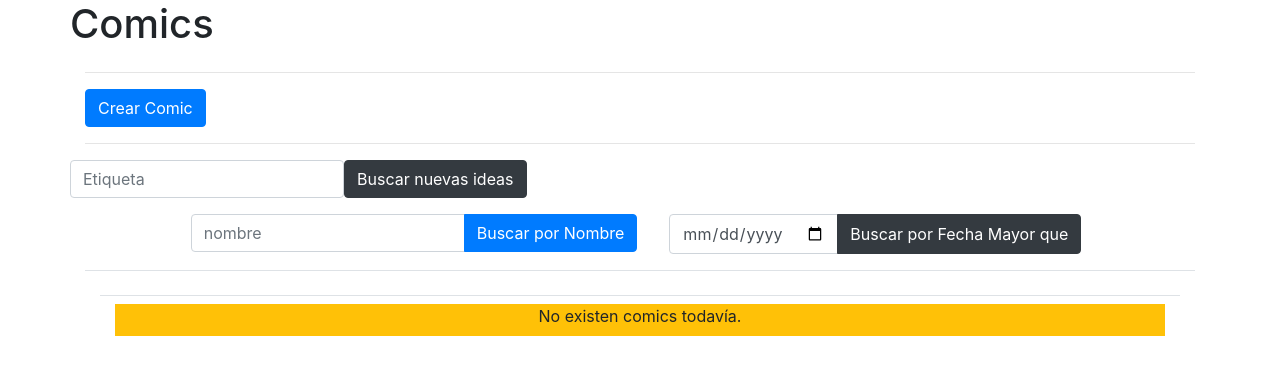
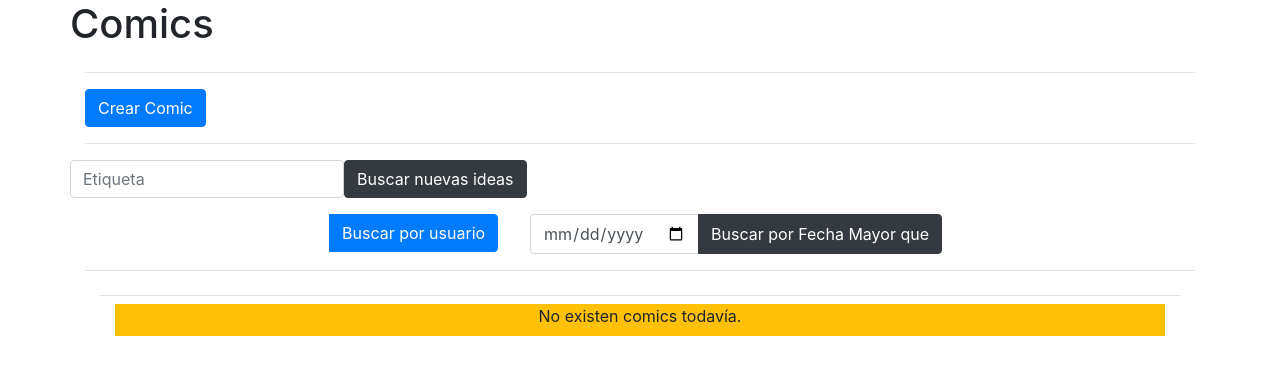
Before and after one commit to Bonetti97/A4appEngine, a Python web app: template templates/comics.html in a window 1280 px wide. Shown: the part 66-441 px from the top of the page. Run offline with Jinja, Linux system fonts and the light colour scheme; the template is opened without the code that fills it, so the values that code supplies are empty; some libraries are stand-ins or nearby versions.

Commit message:
locurotee

```diff
--- a/main.py
+++ b/main.py
@@ -19,6 +19,7 @@ app = webapp2.WSGIApplication([
         ('/newComic',AddComic),
         ('/newComentario/([\d]+)',views.AddComentario),
         ('/img',Image),
+        ('/comicsPorUsuario',views.comicsPorUsuario),
         ('/imgEntrega',views.ImagenEntrega),
         ('/flickr',views.flickr),
         ('/editarComic/([\d]+)', EditComic),
--- a/templates/comics.html
+++ b/templates/comics.html
@@ -23,14 +23,13 @@
 			<div class="btn-group mr-2">
 
 				<div class="form-group mx-sm-3 mb-2">
-					<form class="form-inline" role="form" action="/buscarNombre"
+					<form class="form-inline" role="form" action="/comicsPorUsuario"
 						method="get">
 						<div class="input-group">
-							<input type="text" class="form-control" name="busquedaNombre"
-								id="busquedaNombre" placeholder="nombre"></input>
+
 							<div class="input-group-append">
 								<button type="submit" value="submit" class="btn btn-primary">Buscar
-									por Nombre</button>
+									por usuario</button>
 							</div>
 						</div>
 					</form>
```
Also changed, not shown: views.py (+13 -0 lines).
